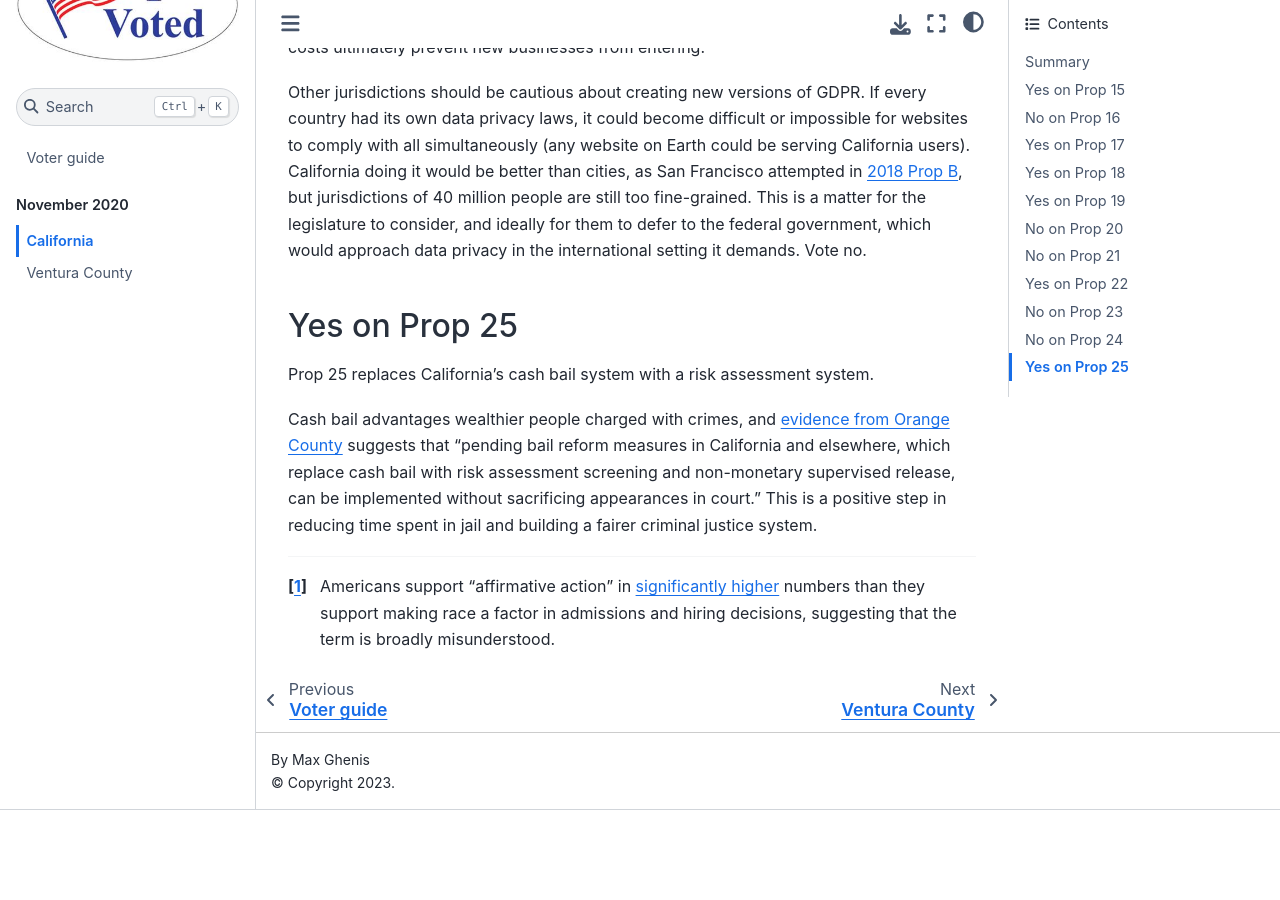
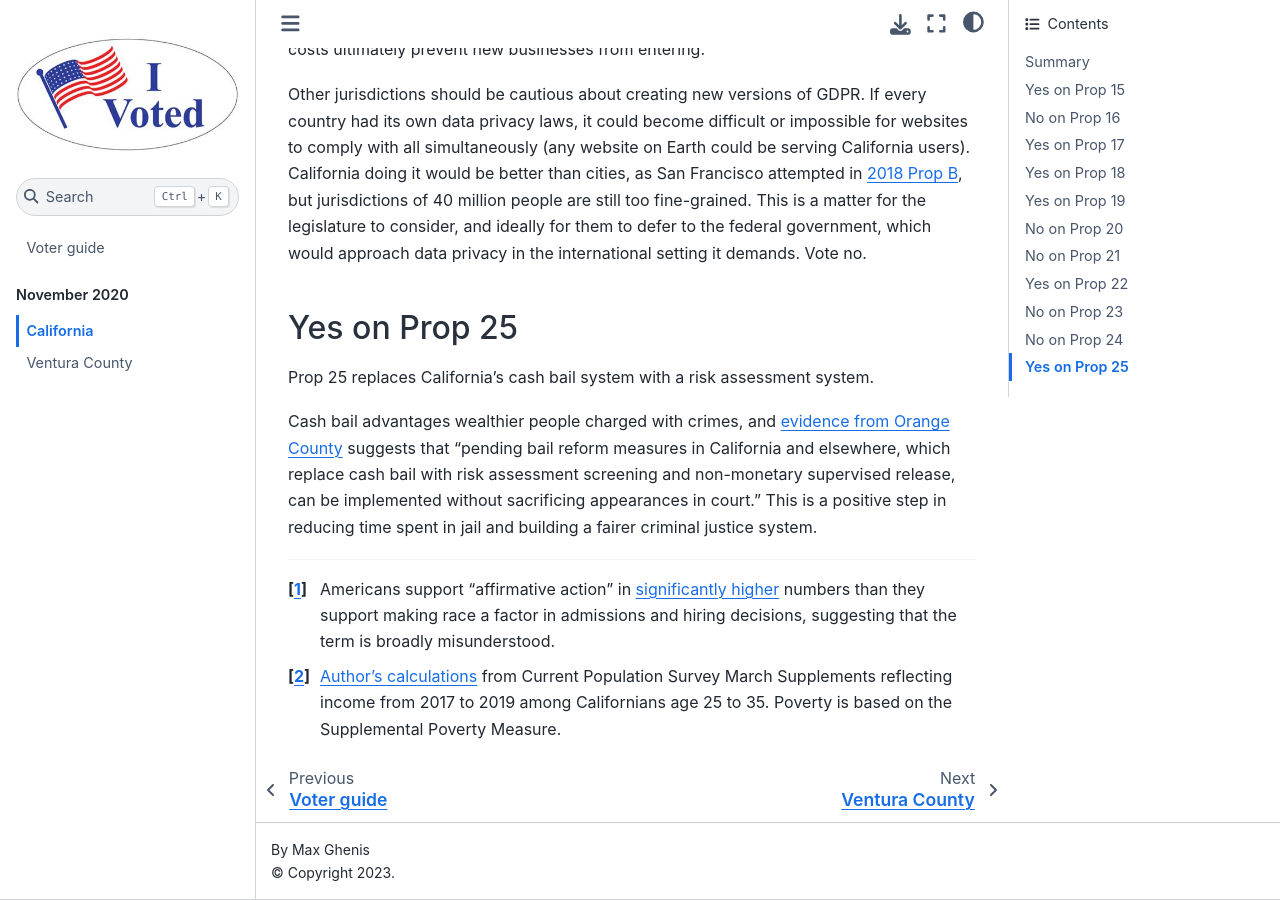
Before and after one commit to MaxGhenis/vote, a Jupyter Book: the page built from docs/nov2020/california.md, in a window 1280 px wide and 900 px high, scrolled down 13317 px. Built offline with Jupyter Book 1.0.4 settings and Sphinx 7.4.7 and the Sphinx Book theme 1.1.4, drawn with Linux system fonts in a browser that asks for light colours; before the commit the page ends 14127 px from its top, so only the background shows below that.

Commit message:
footnote on prop 16 race calcs

```diff
--- a/docs/nov2020/california.md
+++ b/docs/nov2020/california.md
@@ -65,7 +65,9 @@
 
 Prop 16 allows the state to use race and other demographics as factors when deciding whom to hire into government positions, whom to admit to public universities, and whom to select for government contracting.
 
-Centuries of discrimination have created persistent disparities in California. Even among young people, educational attainment is about twice as high for non-Hispanic Whites as for Blacks and Hispanics. Income of young Blacks and Hispanics of color is about 40 percent lower, and  they're about 70 percent more likely to be in poverty.
+Centuries of discrimination have created persistent disparities in California. Even among young people, educational attainment is about twice as high for non-Hispanic Whites as for Blacks and Hispanics. Income of young Blacks and Hispanics of color is about 40 percent lower, and  they're about 70 percent more likely to be in poverty.[^racecalcs]
+
+[^racecalcs]: [Author's calculations](https://colab.research.google.com/drive/1rklDbCCdkpgfypzXg0xW9ylthKT_nA8_?usp=sharing) from Current Population Survey March Supplements reflecting income from 2017 to 2019 among Californians age 25 to 35. Poverty is based on the Supplemental Poverty Measure.
 
 We must rectify this injustice as we have with other injustices. Until five years ago, same-sex marriage was illegal in the U.S. By highlighting this flagrant violation of equal protection, liberals   won in the court of law and in the public, with support for gay marriage having [risen consistently since 2004](https://www.pewforum.org/fact-sheet/changing-attitudes-on-gay-marriage/), across all demographic groups, religions, and political affiliations. As [my own research](https://medium.com/ubicenter/how-universal-basic-income-would-affect-the-black-white-poverty-and-wealth-gaps-452e2af1497b) has shown, more egalitarian (race-blind) social protection policies would dramatically shrink racial economic disparities. Many race-blind policies, such as baby bonds and student loan cancellation, have emphasized racial justice as a rationale, given the disproportionate benefits for people of color due to their higher student debt and lower income, on average.
 
```
